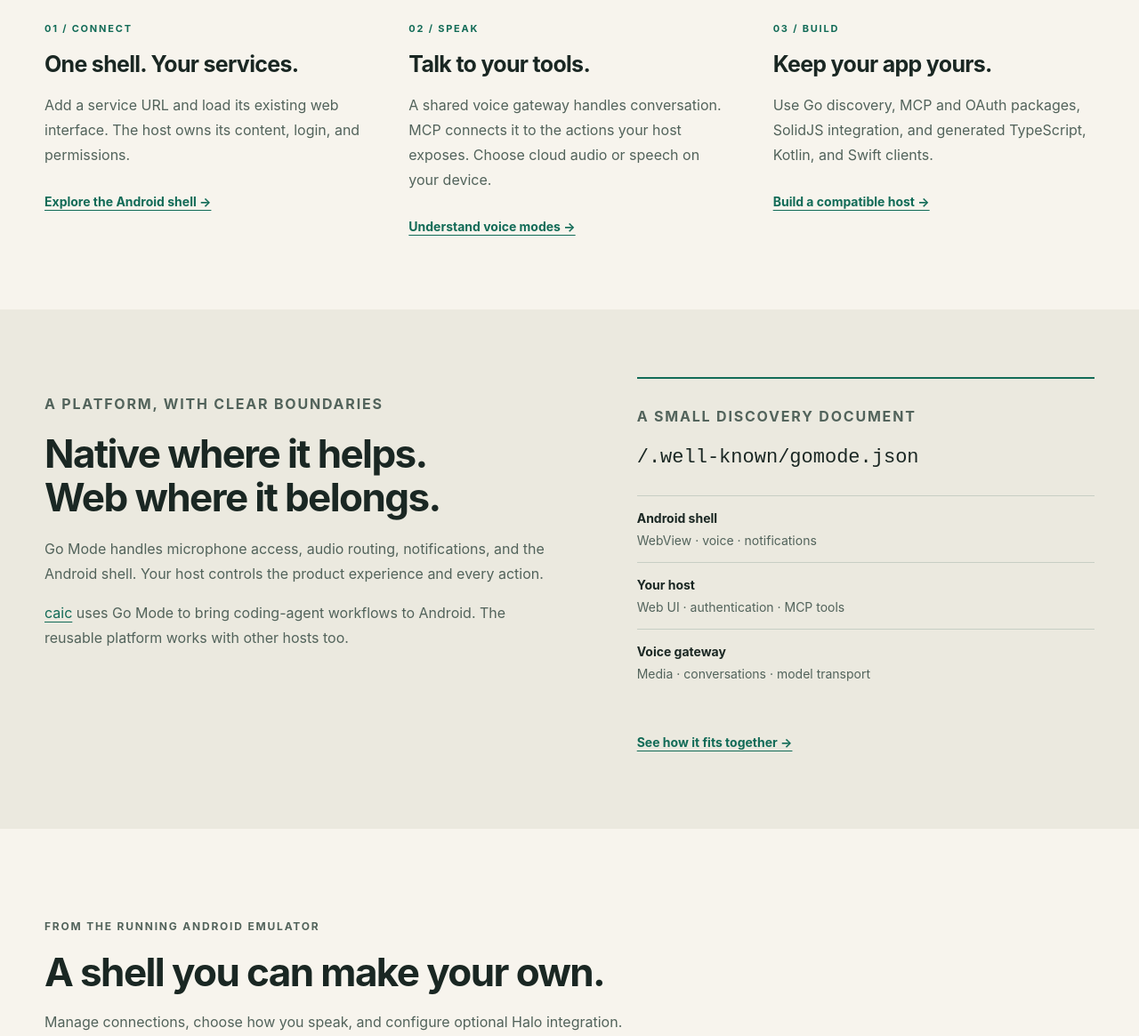
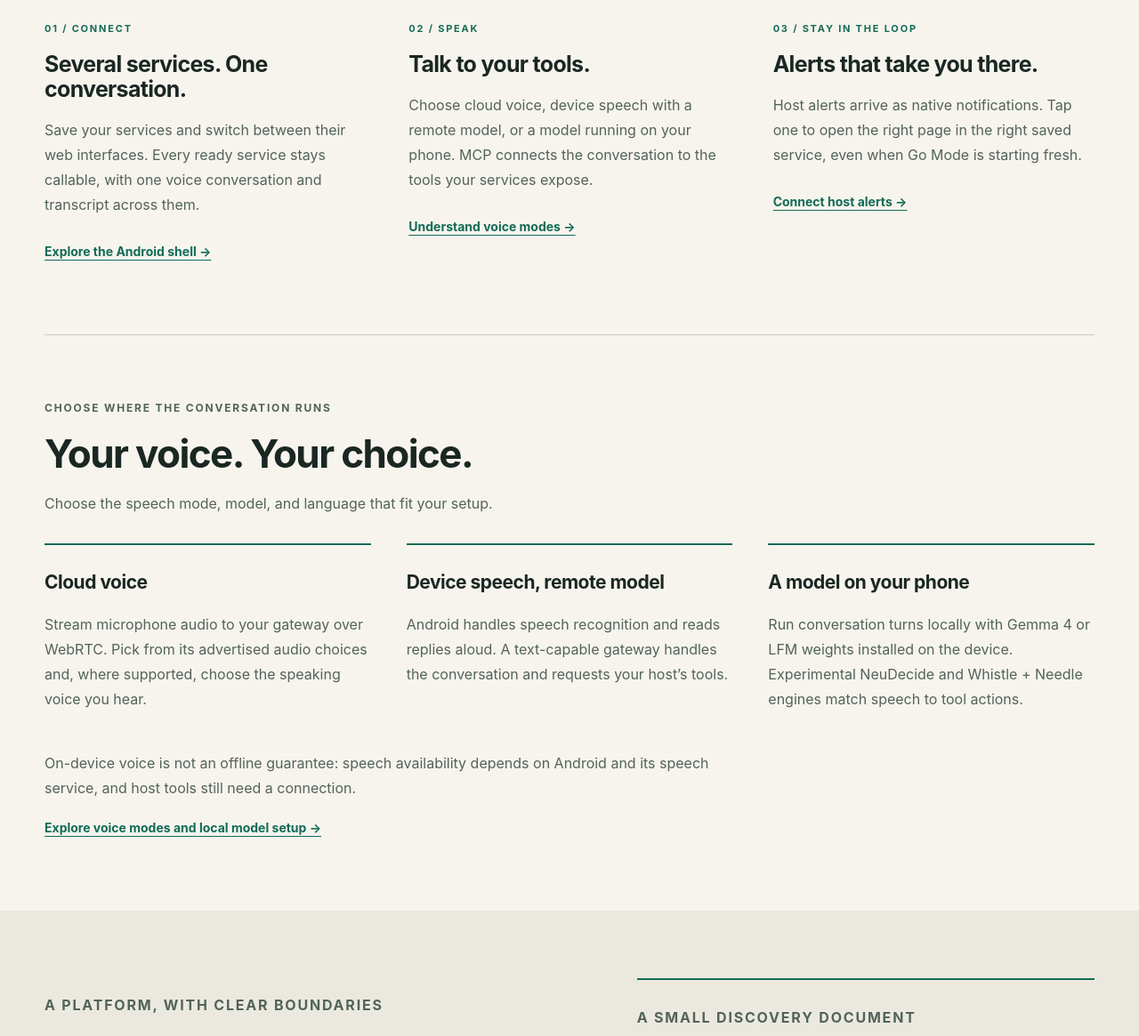
Before and after one commit to gomodedev/gomode.dev, a website: page public/index.html in a window 1280 px wide. Shown: the part 920-2085 px from the top of the page at 89% size. Drawn offline with Linux system fonts and the light colour scheme.

Commit message:
Refresh website for shared service voice and local models
Align product copy with current documentation and Android implementation.
Explain shared conversations across saved services, native alert destinations,
gateway voice choices, and device speech with remote or local models.

Make captures open at full size with keyboard support, preserve visible
focus around the hero image, and improve narrow-screen heading layout.

Validated with pnpm fix, verify, build, and desktop/mobile browser acceptance.
The capture refresh requires the missing producer manifest.json; existing
validated captures remain in place.

```diff
--- a/public/index.html
+++ b/public/index.html
@@ -7,13 +7,16 @@
     <title>Go Mode — Your app. Hands free.</title>
     <meta
       name="description"
-      content="A native Android shell and open source voice platform for your web app. Connect your own host, keep your frontend, and expose actions through MCP."
+      content="A native Android shell and open source voice platform for your web app. Connect several services, choose cloud or on-device voice, and keep your frontend and accounts."
     />
     <meta name="theme-color" content="#126b57" />
     <link rel="icon" href="/favicon.svg" />
     <link rel="canonical" href="https://gomode.dev/" />
     <meta property="og:title" content="Go Mode — Your app. Hands free." />
-    <meta property="og:description" content="Bring your web app to Android, voice, and connected devices." />
+    <meta
+      property="og:description"
+      content="Your web apps, one voice conversation. A native Android shell with cloud and on-device voice."
+    />
     <meta property="og:type" content="website" />
     <meta property="og:url" content="https://gomode.dev/" />
     <meta property="og:image" content="https://gomode.dev/screenshots/hosted-service.webp" />
@@ -38,8 +41,8 @@
           <p class="eyebrow">Open source · Android + the web</p>
           <h1 id="hero-title">Your app. <br /><em>Hands free.</em></h1>
           <p class="lead">
-            Bring your web app along. Go Mode adds a native Android shell, voice conversations, and access to your
-            service’s tools.
+            Bring your web apps along. Connect your services in one Android shell, talk to their tools, and switch
+            between them without starting a new conversation.
           </p>
           <div class="actions">
             <a class="button primary" href="https://docs.gomode.dev/guide/android"
@@ -52,13 +55,14 @@
         </div>
         <figure class="hero-device">
           <div class="phone">
-            <img
+            <a class="capture-link" href="/screenshots/hosted-service.webp" target="_blank" rel="noopener"
+              ><img
                 src="/screenshots/hosted-service.webp"
                 width="1080"
                 height="2400"
                 alt="Go Mode Android shell displaying the Field Notes demonstration service"
                 fetchpriority="high"
-            />
+            /></a>
           </div>
           <figcaption>Real Android shell. Example host frontend.</figcaption>
         </figure>
@@ -66,9 +70,10 @@
       <section class="features wrap" aria-label="Go Mode capabilities">
         <article>
           <span class="number">01 / CONNECT</span>
-          <h2>One shell. Your services.</h2>
+          <h2>Several services. One conversation.</h2>
           <p>
-            Add a service URL and load its existing web interface. The host owns its content, login, and permissions.
+            Save your services and switch between their web interfaces. Every ready service stays callable, with one
+            voice conversation and transcript across them.
           </p>
           <a href="https://docs.gomode.dev/guide/android">Explore the Android shell →</a>
         </article>
@@ -76,20 +81,57 @@
           <span class="number">02 / SPEAK</span>
           <h2>Talk to your tools.</h2>
           <p>
-            A shared voice gateway handles conversation. MCP connects it to the actions your host exposes. Choose cloud
-            audio or speech on your device.
+            Choose cloud voice, device speech with a remote model, or a model running on your phone. MCP connects the
+            conversation to the tools your services expose.
           </p>
           <a href="https://docs.gomode.dev/guide/voice">Understand voice modes →</a>
         </article>
         <article>
-          <span class="number">03 / BUILD</span>
-          <h2>Keep your app yours.</h2>
+          <span class="number">03 / STAY IN THE LOOP</span>
+          <h2>Alerts that take you there.</h2>
           <p>
-            Use Go discovery, MCP and OAuth packages, SolidJS integration, and generated TypeScript, Kotlin, and Swift
-            clients.
+            Host alerts arrive as native notifications. Tap one to open the right page in the right saved service, even
+            when Go Mode is starting fresh.
           </p>
-          <a href="https://docs.gomode.dev/guide/host">Build a compatible host →</a>
+          <a href="https://docs.gomode.dev/guide/skills">Connect host alerts →</a>
         </article>
+      </section>
+      <section class="voice wrap" aria-labelledby="voice-title">
+        <div class="section-heading">
+          <p class="eyebrow">Choose where the conversation runs</p>
+          <h2 id="voice-title">Your voice. Your choice.</h2>
+          <p>Choose the speech mode, model, and language that fit your setup.</p>
+        </div>
+        <div class="voice-grid">
+          <article>
+            <h3>Cloud voice</h3>
+            <p>
+              Stream microphone audio to your gateway over WebRTC. Pick from its advertised audio choices and, where
+              supported, choose the speaking voice you hear.
+            </p>
+          </article>
+          <article>
+            <h3>Device speech, remote model</h3>
+            <p>
+              Android handles speech recognition and reads replies aloud. A text-capable gateway handles the
+              conversation and requests your host’s tools.
+            </p>
+          </article>
+          <article>
+            <h3>A model on your phone</h3>
+            <p>
+              Run conversation turns locally with Gemma 4 or LFM weights installed on the device. Experimental NeuDecide
+              and Whistle + Needle engines match speech to tool actions.
+            </p>
+          </article>
+        </div>
+        <p class="voice-note">
+          On-device voice is not an offline guarantee: speech availability depends on Android and its speech service,
+          and host tools still need a connection.
+        </p>
+        <a class="text-link" href="https://docs.gomode.dev/guide/android#choose-how-you-speak"
+          >Explore voice modes and local model setup →</a
+        >
       </section>
       <section class="band">
         <div class="wrap platform">
@@ -97,8 +139,8 @@
             <p class="eyebrow">A platform, with clear boundaries</p>
             <h2>Native where it helps.<br />Web where it belongs.</h2>
             <p>
-              Go Mode handles microphone access, audio routing, notifications, and the Android shell. Your host controls
-              the product experience and every action.
+              Keep your frontend, accounts, and product APIs. Add Go Mode’s discovery contract and MCP tools for native
+              voice and notifications. Your host authorizes every action.
             </p>
             <p>
               <a href="https://caic.xyz">caic</a> uses Go Mode to bring coding-agent workflows to Android. The reusable
@@ -111,7 +153,7 @@
             <dl>
               <div>
                 <dt>Android shell</dt>
-                <dd>WebView · voice · notifications</dd>
+                <dd>Saved services · WebView · voice · notifications</dd>
               </div>
               <div>
                 <dt>Your host</dt>
@@ -119,7 +161,7 @@
               </div>
               <div>
                 <dt>Voice gateway</dt>
-                <dd>Media · conversations · model transport</dd>
+                <dd>Cloud audio · text sessions · model choices</dd>
               </div>
             </dl>
             <a href="https://docs.gomode.dev/guide/architecture">See how it fits together →</a>
@@ -130,44 +172,53 @@
         <div class="section-heading">
           <p class="eyebrow">From the running Android emulator</p>
           <h2 id="gallery-title">A shell you can make your own.</h2>
-          <p>Manage connections, choose how you speak, and configure optional Halo integration.</p>
+          <p>
+            Save services, choose how you speak, and configure optional Halo integration. Open any capture to see it
+            full size.
+          </p>
         </div>
         <div class="gallery-grid">
           <figure>
-            <img
+            <a class="capture-link" href="/screenshots/connections.webp" target="_blank" rel="noopener"
+              ><img
                 src="/screenshots/connections.webp"
                 width="1080"
                 height="2400"
                 alt="Native Go Mode service connections screen"
                 loading="lazy"
-            />
+            /></a>
             <figcaption>Your service connections</figcaption>
           </figure>
           <figure>
-            <img
+            <a class="capture-link" href="/screenshots/voice-settings.webp" target="_blank" rel="noopener"
+              ><img
                 src="/screenshots/voice-settings.webp"
                 width="1080"
                 height="2400"
                 alt="Native Go Mode voice mode and language settings"
                 loading="lazy"
-            />
+            /></a>
             <figcaption>Voice mode and language</figcaption>
           </figure>
           <figure>
-            <img
+            <a class="capture-link" href="/screenshots/halo.webp" target="_blank" rel="noopener"
+              ><img
                 src="/screenshots/halo.webp"
                 width="1080"
                 height="2400"
                 alt="Go Mode Halo glasses configuration screen"
                 loading="lazy"
-            />
+            /></a>
             <figcaption>Optional Halo integration</figcaption>
           </figure>
         </div>
       </section>
       <section class="closing wrap">
         <h2>Start with your service.</h2>
-        <p>Build the Android app from source, or add Go Mode’s contract to your own host.</p>
+        <p>
+          Build the Android app from source, or integrate your host with Go packages, SolidJS browser support, and
+          generated TypeScript, Kotlin, and Swift clients.
+        </p>
         <div class="actions">
           <a class="button primary" href="https://docs.gomode.dev/guide/android">Android setup →</a
           ><a class="button secondary" href="https://docs.gomode.dev/guide/host">Host integration →</a>
--- a/public/style.css
+++ b/public/style.css
@@ -43,7 +43,9 @@ header {
 }
 .brand {
   display: inline-flex;
+  flex-shrink: 0;
   align-items: center;
+  white-space: nowrap;
   gap: 10px;
   font-size: 22px;
   font-weight: 750;
@@ -152,11 +154,11 @@ h1 em {
   width: min(100%, 276px);
   border: 7px solid var(--ink);
   border-radius: 32px;
-  overflow: hidden;
   background: var(--ink);
   box-shadow: 20px 24px 0 var(--surface);
 }
 .phone img {
+  border-radius: 24px;
   display: block;
   width: 100%;
   height: auto;
@@ -185,7 +187,8 @@ figcaption {
   color: var(--muted);
 }
 .features a,
-.contract a {
+.contract a,
+.text-link {
   font-size: 14px;
   font-weight: 650;
 }
@@ -339,6 +342,10 @@ footer nav {
     gap: 40px;
     padding-bottom: 56px;
   }
+  h1 {
+    font-size: clamp(48px, 13vw, 64px);
+    letter-spacing: -2.5px;
+  }
   .hero-copy {
     max-width: 440px;
   }
@@ -390,8 +397,57 @@ nav a {
   min-height: 44px;
 }
 .features a,
-.contract a {
+.contract a,
+.text-link {
   display: inline-flex;
   align-items: center;
   min-height: 44px;
 }
+
+.capture-link {
+  display: block;
+  border-radius: 18px;
+}
+.voice {
+  border-top: 1px solid var(--line);
+  padding-block: 60px 72px;
+}
+.voice-grid {
+  display: grid;
+  grid-template-columns: repeat(3, minmax(0, 1fr));
+  gap: 40px;
+  margin-top: 32px;
+}
+.voice-grid article {
+  border-top: 2px solid var(--brand);
+  padding-top: 8px;
+}
+.voice-grid h3 {
+  font-size: 21px;
+  letter-spacing: -0.5px;
+}
+.voice-grid p,
+.voice-note {
+  font-size: 16px;
+  line-height: 1.75;
+  color: var(--muted);
+}
+.voice-note {
+  max-width: 760px;
+  margin-block: 28px 8px;
+}
+.closing p {
+  max-width: 680px;
+  line-height: 1.75;
+}
+@media (max-width: 800px) {
+  .voice-grid {
+    grid-template-columns: 1fr;
+    gap: 16px;
+  }
+}
+@media (max-width: 560px) {
+  .voice {
+    padding-block: 40px 48px;
+  }
+}
```
Also changed, not shown: tests/site.spec.ts (+12 -0 lines). Lines whose indentation alone changed are shown as unchanged.
